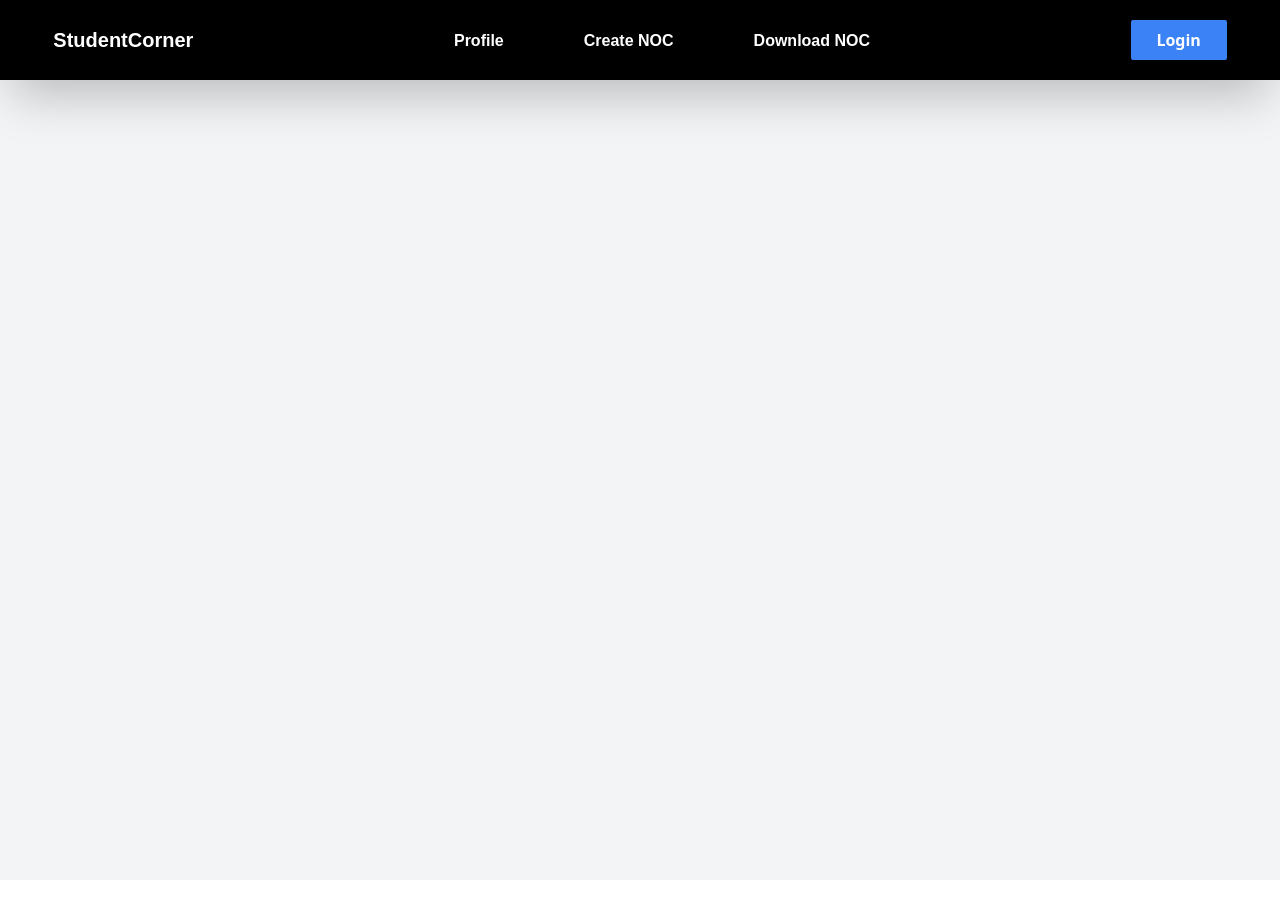
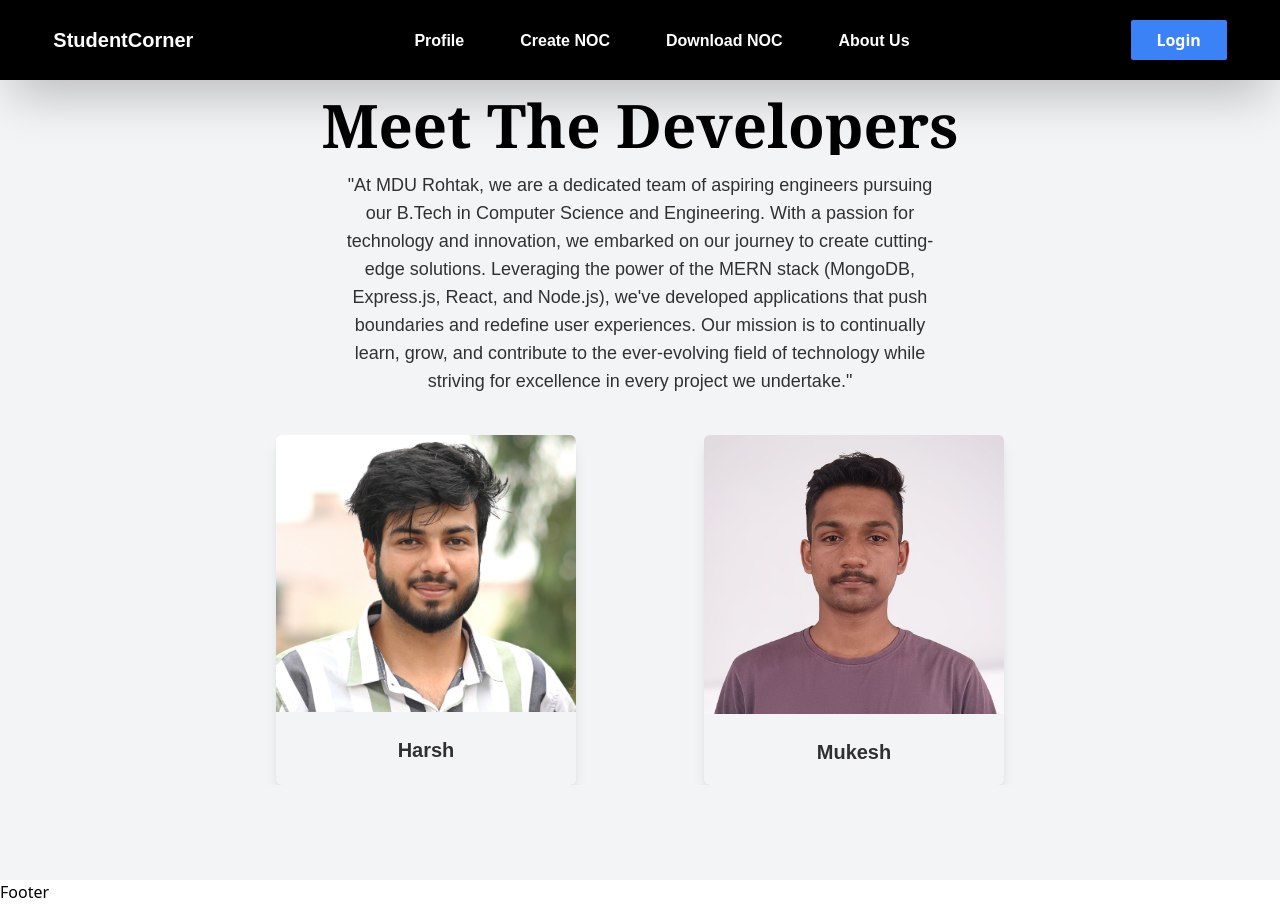
Before and after one commit to harshsindhu0408/tpo_frontend, a React (Create React App) app: page /about in a window 1280 px wide. Before the commit the page ends 880 px from the top, so only its background shows below. Built offline with nearby package versions, Linux system fonts and the light colour scheme.

Commit message:
addedAboutUsPage

```diff
--- a/src/App.css
+++ b/src/App.css
@@ -1 +1,6 @@
-/* write your css here */
+* {
+    padding: 0;
+    margin: 0;
+    overflow-x: hidden;
+    box-sizing: border-box;
+  }
--- a/src/App.js
+++ b/src/App.js
@@ -6,6 +6,7 @@ import CreateNoc from "./pages/CreateNoc";
 import DownloadNoc from "./pages/DownloadNoc";
 import Home from "./pages/Home";
 import UpdatePassword from "./pages/UpdatePassword";
+import AboutUs from "./pages/AboutUs";
 
 function App() {
   return (
@@ -17,6 +18,7 @@ function App() {
         <Route path="/create-noc" element={<CreateNoc />} />
         <Route path="/profile" element={<Profile />} />
         <Route path="/download-noc" element={<DownloadNoc />} />
+        <Route path="/about" element={<AboutUs />} />
       </Routes>
     </div>
   );
--- /dev/null
+++ b/src/components/ImageCard.jsx
@@ -0,0 +1,12 @@
+import React from 'react'
+
+const ImageCard = (data) => {
+  return (
+    <div className='bg-gray-100 rounded-md shadow-lg w-[300px] h-[350px] flex flex-col items-center justify-center gap-y-6 hover:scale-105 transition-all duration-200'>
+        <div className='overflow-hidden'><img src={data.data.img} alt='profile-pic' className='cursor-pointer object-cover'/></div>
+        <p className='text-xl font-bold block mb-6 overflow-hidden text-black font-Roborto opacity-80 text-center'>{data.data.name}</p>
+    </div>
+  )
+}
+
+export default ImageCard
--- a/src/components/common/Footer.jsx
+++ b/src/components/common/Footer.jsx
@@ -3,7 +3,7 @@ import React from 'react'
 const Footer = () => {
   return (
     <div>
-
+      Footer
     </div>
   )
 }
--- a/src/components/common/Navbar.jsx
+++ b/src/components/common/Navbar.jsx
@@ -4,8 +4,9 @@ import { Link, useNavigate } from "react-router-dom";
 const Navbar = () => {
   const Links = [
     {id: 1, name: "Profile", link: "/profile" },
-    {id: 1, name: "Create NOC", link: "/create-noc" },
-    {id: 1, name: "Download NOC", link: "/download-noc" },
+    {id: 2, name: "Create NOC", link: "/create-noc" },
+    {id: 3, name: "Download NOC", link: "/download-noc" },
+    {id: 4, name: "About Us", link: "/about" },
   ];
   const navigate = useNavigate();
   const [isLoggedin, setIsLoggedin] = useState(false);
@@ -14,7 +15,7 @@ const Navbar = () => {
   };
   return (
     <nav className="w-full z-10 relative bg-black h-20 flex items-center justify-center shadow-2xl">
-      <div className="w-11/12  flex flex-row items-center justify-between">
+      <div className="w-11/12 flex flex-row items-center justify-between">
         {/* Left side */}
         <Link to={'/'}>
         <div className="text-xl font-bold font-Roborto text-white">StudentCorner</div>
@@ -22,7 +23,7 @@ const Navbar = () => {
 
         {/* Mid div with links */}
         <div className="hidden md:block">
-          <ul className="flex items-center justify-center gap-20">
+          <ul className="flex items-center justify-center gap-14">
             {Links.map((link) => (
               <li key={link.id}>
                 <Link
--- /dev/null
+++ b/src/pages/AboutUs.jsx
@@ -0,0 +1,51 @@
+import React from "react";
+import ImageCard from "../components/ImageCard";
+import HarshPic from "../assets/harsh.jpg";
+import MukeshPic from "../assets/mukesh.jpg";
+
+const AboutUs = () => {
+  const photos = [
+    {
+      id: 1,
+      name: "Harsh",
+      img: HarshPic,
+    },
+    {
+      id: 2,
+      name: "Mukesh",
+      img: MukeshPic,
+    },
+  ];
+
+  return (
+    <div className="w-full flex flex-col items-center justify-center">
+      <div className="w-11/12 mb-20 flex flex-col items-center justify-center">
+        {/* heading div */}
+        <div className="text-center w-11/12 font-serif h-auto text-6xl font-extrabold overflow-hidden">
+          Meet The Developers
+        </div>
+
+        {/* info div */}
+        <div className="md:w-6/12 sm:w-full sm:mt-4 text-lg font-Roborto opacity-80 text-center">
+          {`"At MDU Rohtak, we are a dedicated team of aspiring engineers pursuing
+          our B.Tech in Computer Science and Engineering. With a passion for technology
+           and innovation, we embarked on our journey to create cutting-edge solutions.
+            Leveraging the power of the MERN stack (MongoDB, Express.js, React, and Node.js),
+             we've developed applications that push boundaries and redefine user experiences.
+              Our mission is to continually learn, grow, and contribute to the ever-evolving
+              field of technology while striving for excellence in every project we undertake."`}
+        </div>
+
+        {/* Image cards */}
+
+        <div className=" w-9/12 mt-10 gap-y-10 flex flex-row items-center justify-center gap-x-32 flex-wrap overflow-hidden">
+          {photos.map((data) => (
+            <ImageCard key={data.id} data={data} />
+          ))}
+        </div>
+      </div>
+    </div>
+  );
+};
+
+export default AboutUs;
```
Also changed, not shown: src/assets/harsh.jpg (added), src/assets/mukesh.jpg (added).
